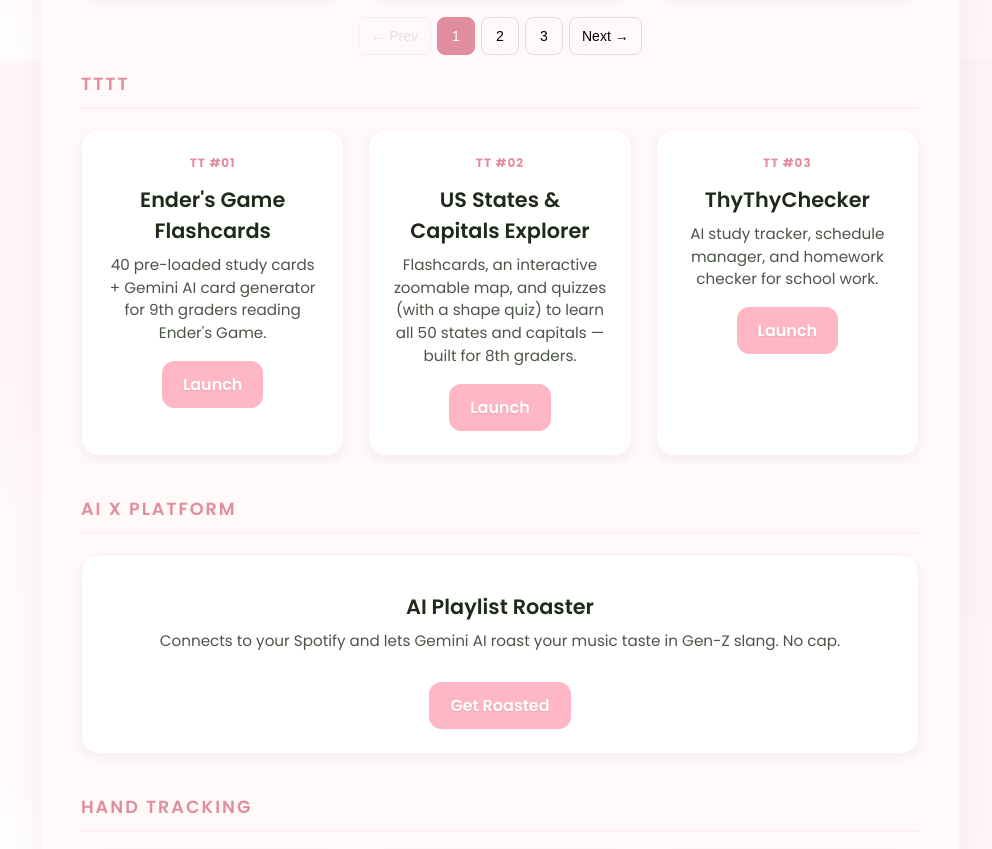
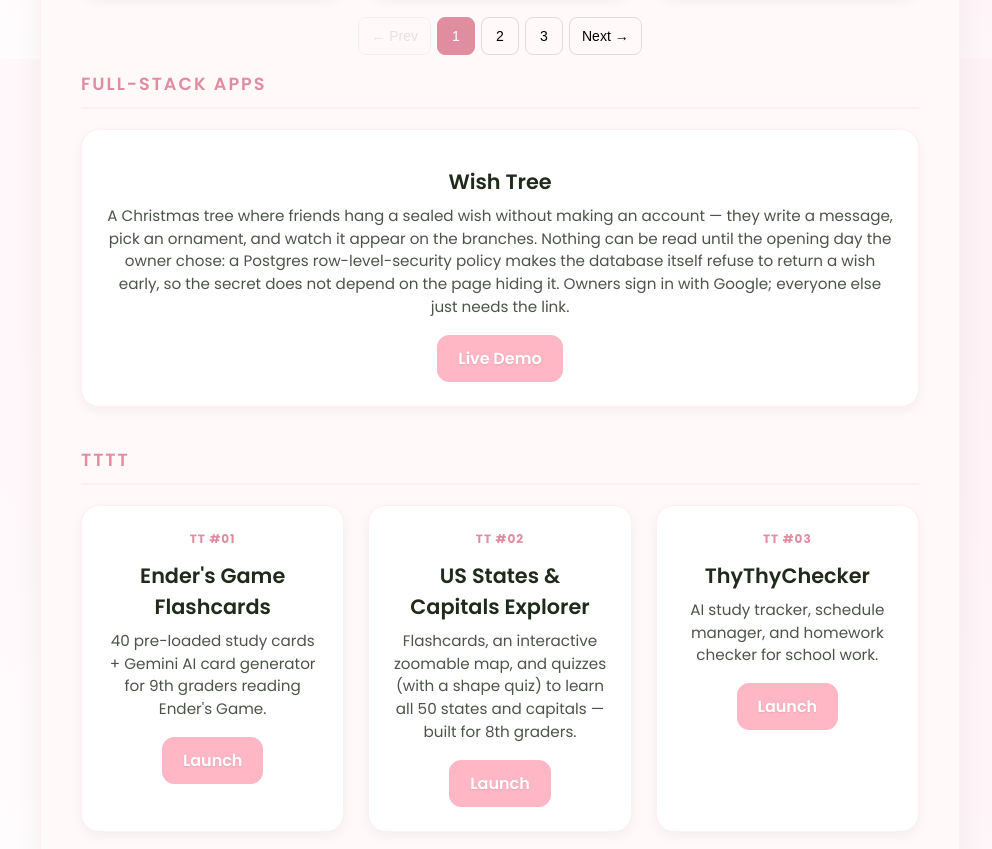
Before and after one commit to hhanng/hhanng.github.io, a plain HTML site: page index.html in a window 1280 px wide. Shown: the part 7141-7990 px from the top of the page, without its empty margins (140-1132 px from the left). Drawn offline with Linux system fonts and the light colour scheme.

Commit message:
Add a Full-Stack Apps section, starting with Wish Tree
Wish Tree is the only project here with real sign-in, a database and
several people using it at once, so it sat badly beside the timers in
Projects. Give it a section of its own above TTTT.

Co-Authored-By: Claude Opus 5 <noreply@anthropic.com>
Claude-Session: https://claude.ai/code/session_01WtjTGJ4hR7smQ9C7oijSYA

```diff
--- a/index.html
+++ b/index.html
@@ -1259,6 +1259,18 @@
 
     </div>
 
+    <!-- FULL-STACK APPS -->
+    <h2 class="section-title">Full-Stack Apps</h2>
+    <div class="grid">
+
+      <div class="card">
+        <h3>Wish Tree</h3>
+        <p>A Christmas tree where friends hang a sealed wish without making an account — they write a message, pick an ornament, and watch it appear on the branches. Nothing can be read until the opening day the owner chose: a Postgres row-level-security policy makes the database itself refuse to return a wish early, so the secret does not depend on the page hiding it. Owners sign in with Google; everyone else just needs the link.</p>
+        <a href="https://wish-tree-pi.vercel.app/" class="btn primary" target="_blank">Live Demo</a>
+      </div>
+
+    </div>
+
     <!-- TTTT -->
     <h2 class="section-title">TTTT</h2>
     <div class="grid">
```
